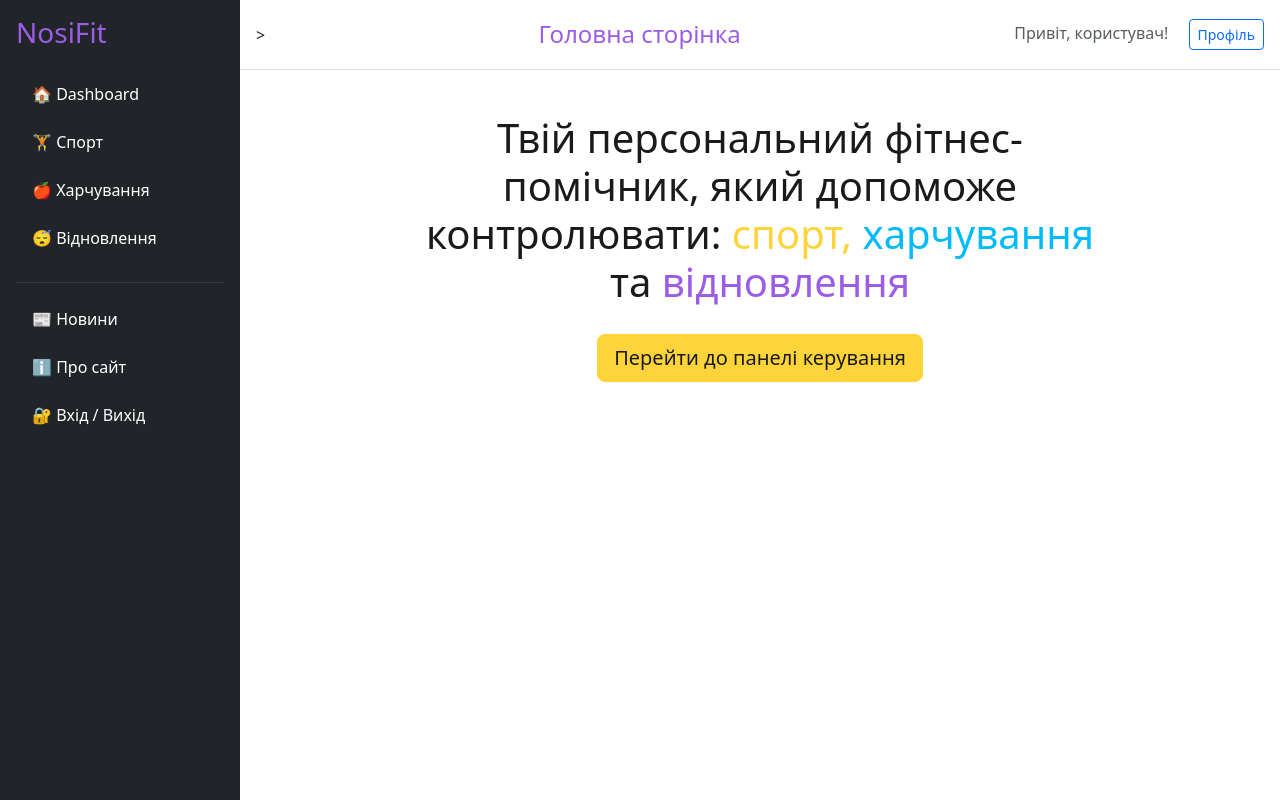
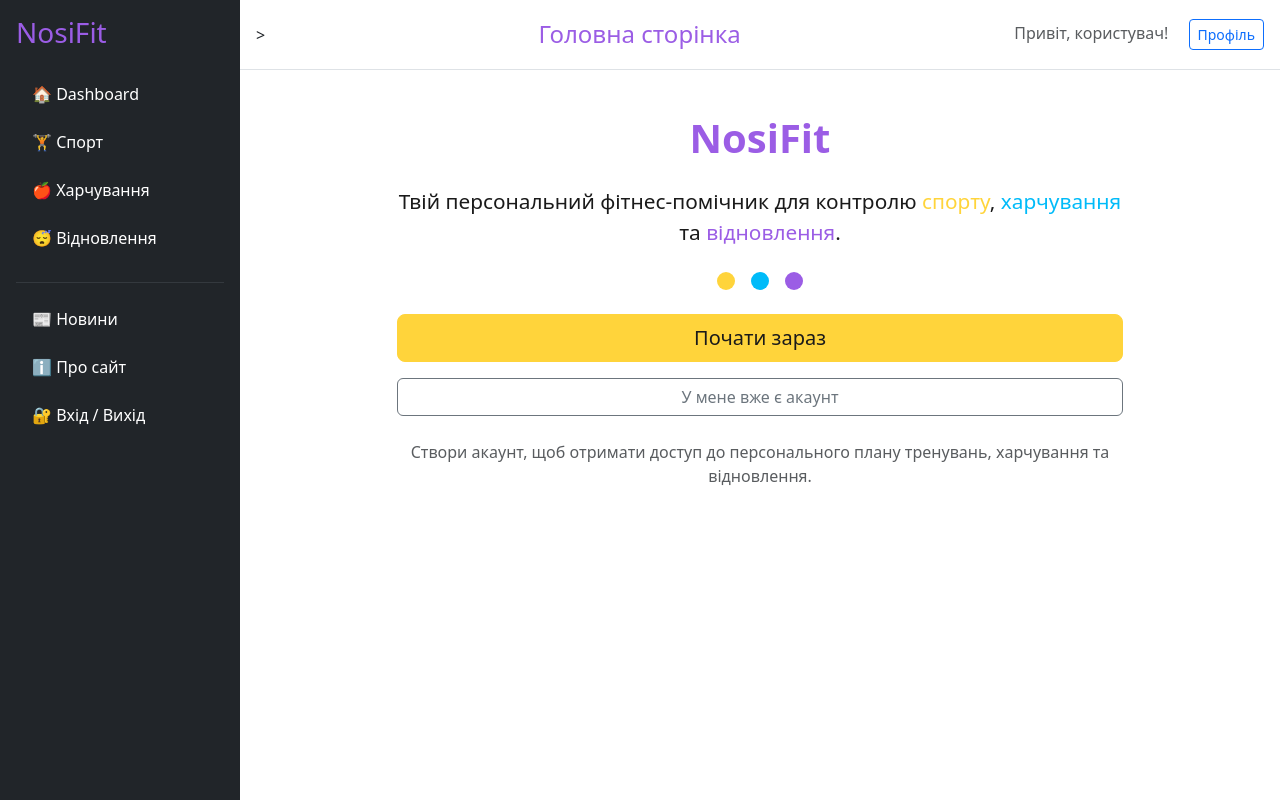
Before and after one commit to NosiOi/Nosi_website, a Flask app: page / in a window 1280 px wide. Run offline with Flask 3, Linux system fonts and the light colour scheme.

Commit message:
Update index.html

```diff
--- a/myapp/app/templates/index.html
+++ b/myapp/app/templates/index.html
@@ -1,20 +1,54 @@
-{% extends 'base.html' %} {% block title %} NosiFit - Головна{% endblock %} {%
-block header_title %} Головна сторінка{% endblock %} {% block body %}
+{% extends "base.html" %} {% block title %}NosiFit — Головна{% endblock %} {%
+block header_title %}Головна сторінка{% endblock %} {% block body %}
 
-<div class="container text-center" style="max-width: 700px">
-  <h1 class="mb-4" style="color: var(--secondary); font-weight: 700px;"
-    Ласкаво просимо до NosiFit
+<div class="container text-center" style="max-width: 750px">
+  <!-- ЛОГО / НАЗВА -->
+  <h1 class="mb-4" style="font-weight: 800; color: var(--secondary)">
+    NosiFit
   </h1>
 
-  <p class="mb-4" style="color: var(--text-dark)">
-    Твій персональний фітнес-помічник, який допоможе контролювати:
-    <span style="color: #ffd43b">спорт,</span>
+  <!-- КОРОТКИЙ ОПИС -->
+  <p class="lead mb-4" style="font-size: 1.3rem; color: var(--text-dark)">
+    Твій персональний фітнес‑помічник для контролю
+    <span style="color: #ffd43b">спорту</span>,
     <span style="color: #00bbf9">харчування</span>
     та
-    <span style="color: #9b5de5">відновлення</span>
+    <span style="color: #9b5de5">відновлення</span>.
   </p>
-  <button class="btn btn-primary btn-lg" onclick="location.href = '/dashboard'">
-    Перейти до панелі керування
+
+  <!-- ТРИ КОЛЬОРОВІ АКЦЕНТИ -->
+  <div class="d-flex justify-content-center gap-3 mb-4">
+    <div
+      style="width: 18px; height: 18px; background: #ffd43b; border-radius: 50%"
+    ></div>
+    <div
+      style="width: 18px; height: 18px; background: #00bbf9; border-radius: 50%"
+    ></div>
+    <div
+      style="width: 18px; height: 18px; background: #9b5de5; border-radius: 50%"
+    ></div>
+  </div>
+
+  <!-- КНОПКИ -->
+  <button
+    class="btn btn-primary btn-lg w-100 mb-3"
+    onclick="location.href = '/register'"
+  >
+    Почати зараз
   </button>
+
+  <button
+    class="btn btn-outline-secondary w-100"
+    onclick="location.href = '/login'"
+  >
+    У мене вже є акаунт
+  </button>
+
+  <!-- ДОДАТКОВИЙ ТЕКСТ -->
+  <p class="mt-4 text-muted">
+    Створи акаунт, щоб отримати доступ до персонального плану тренувань,
+    харчування та відновлення.
+  </p>
 </div>
+
 {% endblock %}
```
